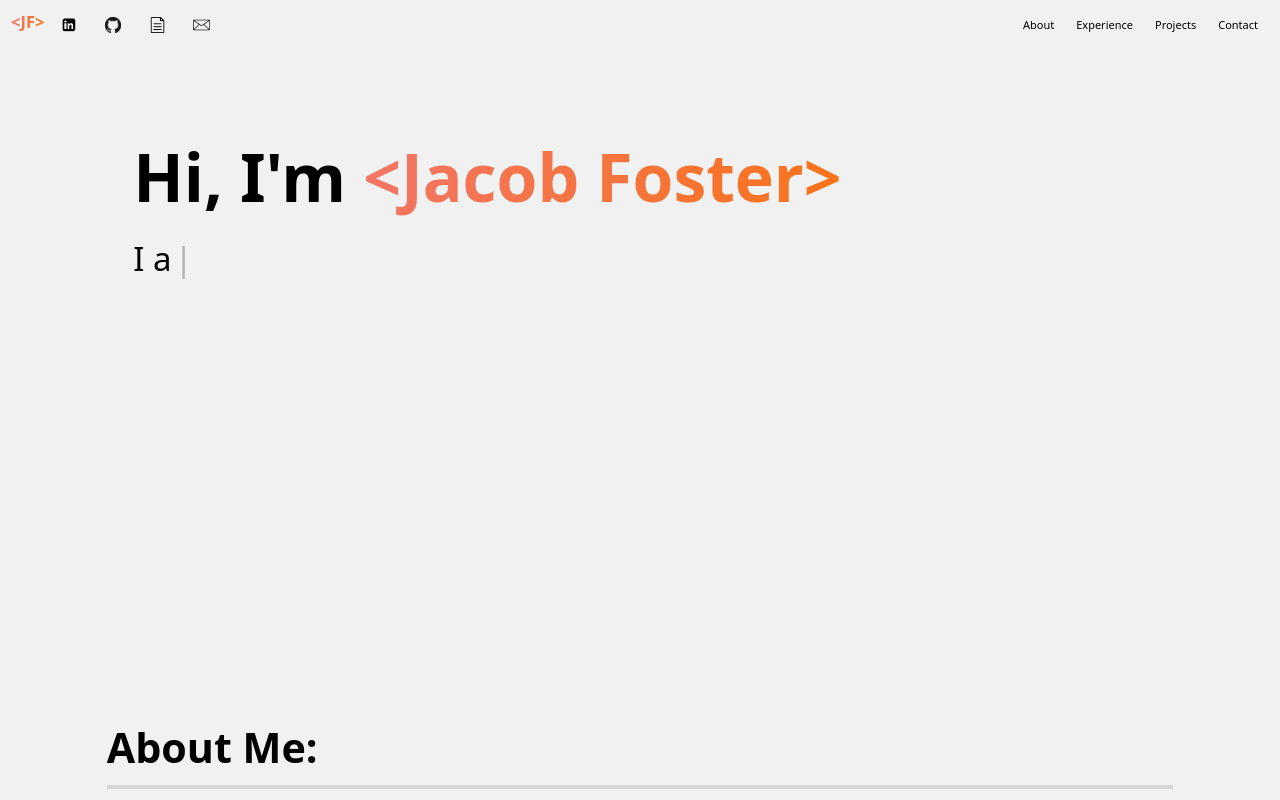
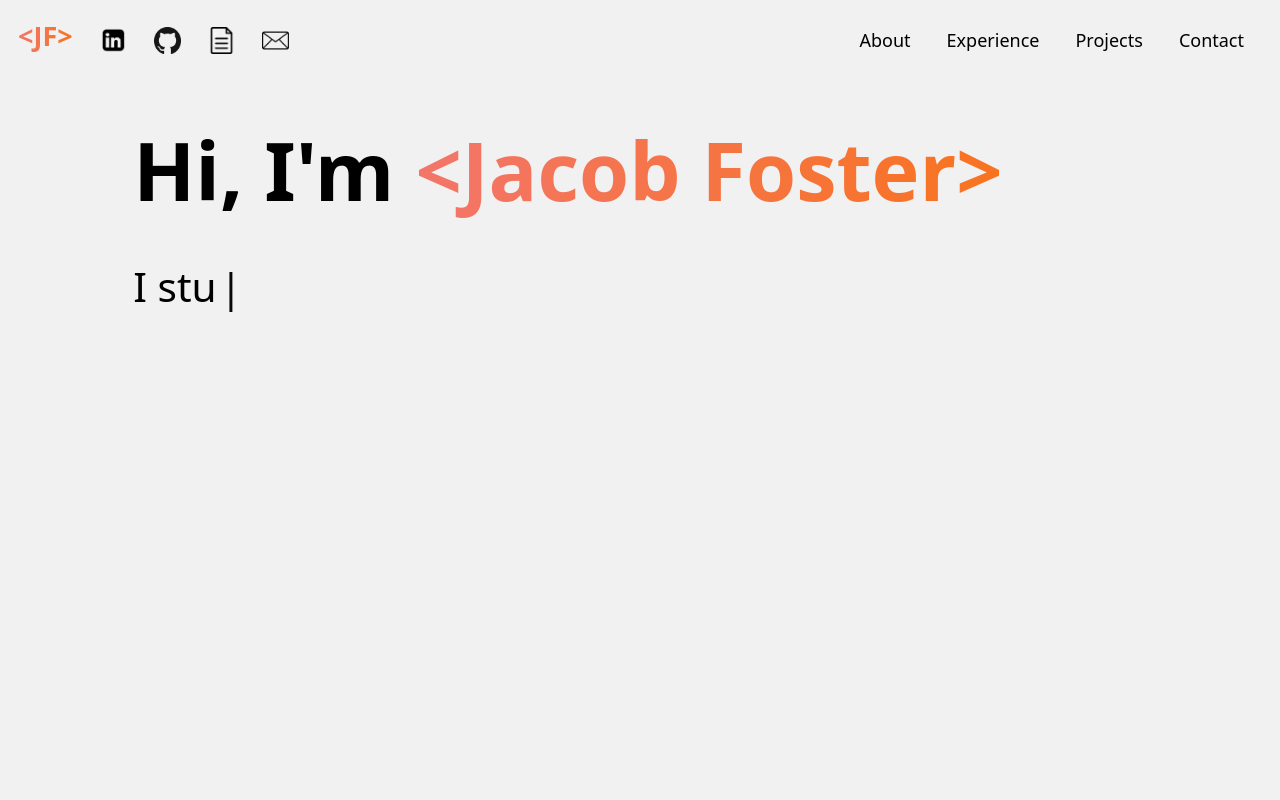
Before and after one commit to fostej26/fostej26.github.io, a React (Create React App) app: page / in a window 1280 px wide. Shown: the top 800 px of the page. Built offline with nearby package versions, Linux system fonts and the light colour scheme.

Commit message:
updates to scaling

```diff
--- a/public/index.html
+++ b/public/index.html
@@ -2,7 +2,7 @@
 <html lang="en">
   <head>
     <meta charset="utf-8" />
-    <link rel="icon" href="/public/favicon.ico" />
+    <link rel="icon" href="favicon.ico" />
     <meta name="viewport" content="width=device-width, initial-scale=1" />
     <meta name="theme-color" content="#000000" />
     <meta
--- a/src/App.css
+++ b/src/App.css
@@ -38,14 +38,14 @@
 }
 
 html {
-  font-size: 5px;
+  font-size: 2.25vh;
 }
 
 #mouse {
-  border: solid 3px black;
-  width: 24px;
+  border: solid 2px black;
+  /* width: 24px;
   height: 48px;
-  border-radius: 2xlarge;
+  border-radius: 2xlarge; */
 }
 
 #hero{
@@ -65,16 +65,20 @@ html {
   grid-gap: 4px;
 }
 
-@media (min-width: 640px) {
+#typewriter{
+  white-space: normal;
+}
+
+@media (min-width: 640px) and (max-width: 767px) {
   html {
-    font-size: 7px;
+    font-size: 2.25vh;
   }
 
   #mouse {
     border: solid 3px black;
-    width: 24px;
+    /* width: 24px;
     height: 48px;
-    border-radius: 2xlarge;
+    border-radius: 2xlarge; */
   }
 
   #hero{
@@ -94,19 +98,25 @@ html {
     grid-gap: 4px;
   }
 
+  #typewriter{
+    white-space: normal;
+  }
+
 
 }
 
-@media (min-width: 768px) {
+@media (min-width: 768px) and (max-width: 1023px){
   html {
-    font-size: 8px;
+    font-size: 2.25vh;
   }
 
   #mouse {
-    border: solid 3px black;
-    width: 28px;
+    border: solid 4px black;
+    /* width: 28px;
     height: 50px;
-    border-radius: 2xlarge;
+    border-radius: 3xlarge;
+    padding-bottom: 28px;
+    margin-bottom: 10px; */
   }
 
   #hero{
@@ -127,9 +137,9 @@ html {
   }
 }
 
-@media (min-width: 1024px) {
+@media (min-width: 1024px) and (max-width: 1299px){
   html {
-    font-size: 11px;
+    font-size: 2.25vh;
   }
 
   #name{
@@ -138,9 +148,10 @@ html {
 
   #mouse {
     border: solid 4px black;
-    width: 32px;
+    /* width: 32px;
     height: 58px;
-    padding-left: 6px;
+    padding-bottom: 28px;
+    margin-bottom: 10px; */
   }
 
   #hero{
@@ -157,15 +168,18 @@ html {
   }
 }
 
-  @media (min-width: 1300px) {
+  @media (min-width: 1300px) and (max-width: 1719px){
     html {
-      font-size: 14px;
+      font-size: 2.25vh;
     }
 
     #mouse {
       border: solid 5px black;
-      width: 35px;
+      /* width: 35px;
       height: 64px;
+      padding-right: 5px;
+      padding-bottom: 26px;
+      margin-bottom: 10px; */
     }
 
     #hero{
@@ -186,16 +200,16 @@ html {
     }
 }
 
-@media (min-width: 1720px) {
+@media (min-width: 1720px) and (max-width: 2399px){
   html {
-    font-size: 16px;
+    font-size: 2.25vh;
   }
 
   #mouse {
-    border: solid 5px black;
-    width: 42px;
+    border: solid 7px black;
+    /* width: 42px;
     height: 72px;
-    padding-left: 8px;
+    padding-left: 8px; */
   }
 
   #hero{
@@ -217,15 +231,15 @@ html {
   }
 }
 
-@media (min-width: 2400px) {
+@media (min-width: 2400px) and (max-width: 2999px){
   html {
-    font-size: 22px;
+    font-size: 2.25vh;
   }
 
   #mouse {
-    border: solid 7px black;
-    width: 52px;
-    height: 90px;
+    border: solid 8px black;
+    /* width: 52px;
+    height: 90px; */
   }
 
   #hero{
@@ -249,13 +263,13 @@ html {
 
 @media (min-width: 3000px) {
   html {
-    font-size: 22px;
+    font-size: 2.25vh;
   }
 
   #mouse {
-    border: solid 7px black;
-    width: 56px;
-    height: 96px;
+    border: solid 8px black;
+    /* width: 56px;
+    height: 96px; */
   }
 
   #hero{
--- a/src/App.js
+++ b/src/App.js
@@ -25,7 +25,7 @@ function App() {
   return (
     <BrowserRouter>
     <main>
-      <div id="nav" className="w-full fixed top-0 left-0 z-10">
+      <div id="nav" className="w-full fixed top-0 left-0 z-10 h-fit">
         <div className="p-4 flex justify-between items-center">
           <div className="flex justify-between w-1/6">
             <Link to="name" spy={true} smooth={true} duration={500} offset={-100} className="text-2xl font-bold cursor-pointer">
@@ -98,16 +98,16 @@ function App() {
         id="hero"
         className="flex flex-col items-center justify-center"
       >
-        <h1 id="name" className="text-8xl font-bold text-left my-12 w-10/12">
+        <h1 id="name" className="text-7xl font-bold text-left my-12 w-10/12">
           Hi, I'm{" "}
           <span
             id="gradient-text"
-            className="bg-clip-text text-transparent bg-gradient-to-r from-fuchsia-400 to-orange-500"
+            className="bg-clip-text text-transparent bg-gradient-to-r from-fuchsia-400 to-orange-500 whitespace-nowrap"
           >
             &lt;Jacob Foster&gt;
           </span>
         </h1>
-        <h3 id="typewriter" className="text-5xl font-medium text-left whitespace-nowrap w-10/12">
+        <h3 id="typewriter" className="text-4xl font-medium text-left whitespace-nowrap w-10/12">
           <span>{text}</span>
           <span>
             <Cursor />
@@ -133,19 +133,20 @@ function App() {
             className="relative my-40 w-fit flex flex-col justify-center items-center p-20"
           >
             <div
-              className="w-[35px] h-[64px] rounded-3xl border-4 border-secondary flex justify-center items-center"
+              className="w-[5vh] h-[9vh] rounded-3xl border-4 border-secondary flex justify-center items-center pb-8 mb-6"
               id="mouse"
             >
               <motion.div
                 animate={{
-                  y: [0, 30, 0],
+                  y: [0, window.innerHeight * 0.05, 0],
                 }}
                 transition={{
                   duration: 2,
                   repeat: Infinity,
                   repeatType: "loop",
                 }}
-                className="w-3 h-3 rounded-full bg-black items-center justify-center"
+                className="w-3 h-3 rounded-full bg-black"
+                id = "mouse-ball"
               />
             </div>
             <p className="text-xl font-medium">
```
